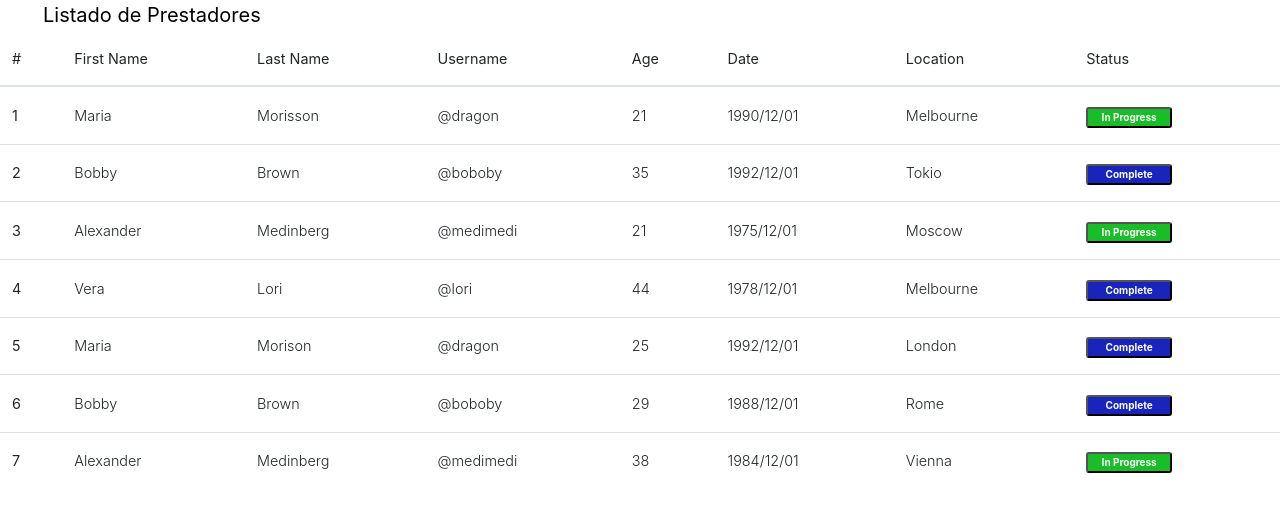
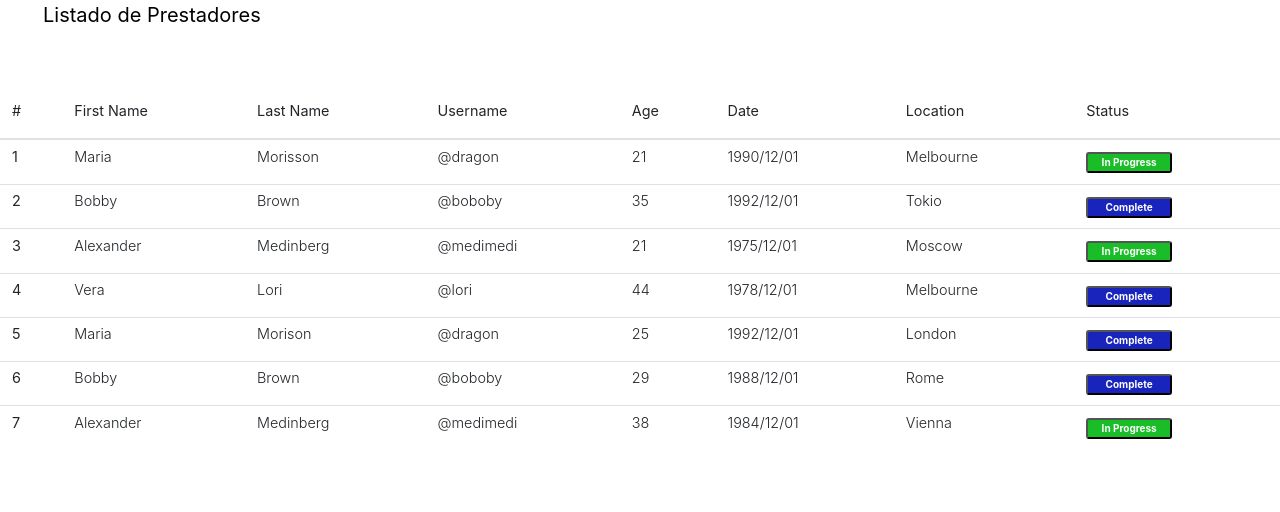
Before and after one commit to Camilo9619/SISTSADOR, a React (Create React App) app: page /Tabla_Prestadores in a window 1280 px wide. Shown: the top 512 px of the page. Built offline with nearby package versions, Linux system fonts and the light colour scheme.

Commit message:
Modificacion Sidebar y Tabla

```diff
--- /dev/null
+++ b/src/components/BarraIzquierda.js
@@ -0,0 +1,58 @@
+import React from 'react';
+import '../css/BarraIzquierda.css';
+import {
+  CDBSidebar,
+  CDBSidebarContent,
+  CDBSidebarFooter,
+  CDBSidebarHeader,
+  CDBSidebarMenu,
+  CDBSidebarMenuItem,
+} from 'cdbreact';
+import { NavLink } from 'react-router-dom';
+import { BarChart } from 'react-bootstrap-icons';
+
+const BarraIzquierda = () => {
+  return (
+    <div className="barra-izq">
+      <div
+        style={{ display: 'flex', height: '100vh', overflow: 'scroll initial' }}
+      >
+        <CDBSidebar textColor="#000000" backgroundColor="#ffffff">
+          <CDBSidebarHeader prefix={<i className="fa fa-bars fa-large"></i>}>
+            <a
+              href="/"
+              className="text-decoration-none"
+              style={{ color: 'inherit' }}
+            >
+            </a>
+          </CDBSidebarHeader>
+
+          <CDBSidebarContent className="sidebar-content">
+            <CDBSidebarMenu>
+              <div className="dashboard">
+                <NavLink exact to="" activeClassName="activeClicked">
+                  <CDBSidebarMenuItem icon="columns">Dashboard
+                  </CDBSidebarMenuItem>
+                </NavLink>
+              </div>
+              <div className="prestadores">
+                <NavLink exact to="/Prestadores">
+                  <CDBSidebarMenuItem icon="table">Prestadores</CDBSidebarMenuItem>
+                </NavLink>
+              </div>
+              <NavLink
+                exact
+                to="/hero404"
+                target=""
+
+              >
+              </NavLink>
+            </CDBSidebarMenu>
+          </CDBSidebarContent>
+        </CDBSidebar>
+      </div>
+    </div>
+  );
+};
+
+export default BarraIzquierda;
--- a/src/components/Sidebar.js
+++ /dev/null
@@ -1,51 +0,0 @@
-import React from 'react';
-import {
-  CDBSidebar,
-  CDBSidebarContent,
-  CDBSidebarFooter,
-  CDBSidebarHeader,
-  CDBSidebarMenu,
-  CDBSidebarMenuItem,
-} from 'cdbreact';
-import { NavLink } from 'react-router-dom';
-
-const Sidebar = () => {
-  return (
-    <div
-      style={{ display: 'flex', height: '100vh', overflow: 'scroll initial' }}
-    >
-      <CDBSidebar textColor="#000000" backgroundColor="#ffffff">
-        <CDBSidebarHeader prefix={<i className="fa fa-bars fa-large"></i>}>
-          <a
-            href="/"
-            className="text-decoration-none"
-            style={{ color: 'inherit' }}
-          >
-          </a>
-        </CDBSidebarHeader>
-
-        <CDBSidebarContent className="sidebar-content">
-          <CDBSidebarMenu>
-            <NavLink exact to="" activeClassName="activeClicked">
-              <CDBSidebarMenuItem icon="columns">Dashboard
-              </CDBSidebarMenuItem>
-            </NavLink>
-            <NavLink exact to="/Prestadores">
-              <CDBSidebarMenuItem icon="table">Prestadores</CDBSidebarMenuItem>
-            </NavLink>
-
-            <NavLink
-              exact
-              to="/hero404"
-              target=""
-
-            >
-            </NavLink>
-          </CDBSidebarMenu>
-        </CDBSidebarContent>
-      </CDBSidebar>
-    </div>
-  );
-};
-
-export default Sidebar;
--- a/src/components/Tabla_Prestadores.js
+++ b/src/components/Tabla_Prestadores.js
@@ -11,7 +11,7 @@ class Tabla_Prestadores extends Component {
                 <div>
                 <table class="table">
                         <thead>
-                            <tr>
+                            <tr className="fila">
                                 <th scope="col">#</th>
                                 <th scope="col">First Name</th>
                                 <th scope="col">Last Name</th>
@@ -24,7 +24,7 @@ class Tabla_Prestadores extends Component {
                         </thead>
                         <tbody>
                             <tr>
-                            <th scope="row">1</th>
+                                <th scope="row"className="fila">1</th>
                                 <td>Maria </td>
                                 <td>Morisson</td>
                                 <td>@dragon</td>
@@ -34,7 +34,7 @@ class Tabla_Prestadores extends Component {
                                 <td><button className="boton-progress">In Progress</button></td>
                             </tr>
                             <tr>
-                            <th scope="row">2</th>
+                                <th scope="row" className="fila">2</th>
                                 <td>Bobby</td>
                                 <td>Brown</td>
                                 <td>@boboby</td>
@@ -44,7 +44,7 @@ class Tabla_Prestadores extends Component {
                                 <td><button className="boton-complete">Complete</button></td>
                             </tr>
                             <tr>
-                            <th scope="row">3</th>
+                                <th scope="row"className="fila">3</th>
                                 <td>Alexander</td>
                                 <td>Medinberg</td>
                                 <td>@medimedi</td>
@@ -54,7 +54,7 @@ class Tabla_Prestadores extends Component {
                                 <td><button className="boton-progress">In Progress</button></td>
                             </tr>
                             <tr>
-                            <th scope="row">4</th>
+                                <th scope="row"className="fila">4</th>
                                 <td>Vera</td>
                                 <td>Lori</td>
                                 <td>@lori</td>
@@ -64,7 +64,7 @@ class Tabla_Prestadores extends Component {
                                 <td><button className="boton-complete">Complete</button></td>
                             </tr>
                             <tr>
-                            <th scope="row">5</th>
+                                <th scope="row"className="fila">5</th>
                                 <td>Maria</td>
                                 <td>Morison</td>
                                 <td>@dragon</td>
@@ -74,7 +74,7 @@ class Tabla_Prestadores extends Component {
                                 <td><button className="boton-complete">Complete</button></td>
                             </tr>
                             <tr>
-                            <th scope="row">6</th>
+                                <th scope="row"className="fila">6</th>
                                 <td>Bobby</td>
                                 <td>Brown</td>
                                 <td>@boboby</td>
@@ -83,8 +83,8 @@ class Tabla_Prestadores extends Component {
                                 <td>Rome</td>
                                 <td><button className="boton-complete">Complete</button></td>
                             </tr>
-                            <tr>
-                            <th scope="row">7</th>
+                            <tr >
+                                <th scope="row"className="fila">7</th>
                                 <td>Alexander</td>
                                 <td>Medinberg</td>
                                 <td>@medimedi</td>
@@ -100,5 +100,4 @@ class Tabla_Prestadores extends Component {
         );
     }
 }
-
 export default Tabla_Prestadores;
--- /dev/null
+++ b/src/css/BarraIzquierda.css
@@ -0,0 +1,14 @@
+.dashboard{
+    margin-top: -39px;
+}
+.prestadores{
+    margin-top: -19px;
+}
+.barra-izq{
+    margin-top: -96px;
+}
+.fa-bars:before {
+    content: "\f0c9";
+    position: relative;
+    top: 23px;
+}
--- a/src/css/Navbar.css
+++ b/src/css/Navbar.css
@@ -23,9 +23,9 @@
     width: 30px;
   }
   .logo{
-   width: 100px;
-   height: 40px;
-   margin-left: 25px;
+    width: 100px;
+    height: 40px;
+    margin-left: 182px;
   }
   .icono{
     width: 58px;
--- a/src/css/Tabla_Prestadores.css
+++ b/src/css/Tabla_Prestadores.css
@@ -3,6 +3,7 @@
     font-size: 20px;
     color: #000000;
     margin-left: 43px;
+    margin-bottom: 66px;
 }
 .boton-progress{
     background-color: #19bd27;
@@ -11,6 +12,10 @@
     font-weight: bold;
     font-size: 10px;
     width: 86px;
+    margin-bottom: 1px;
+    text-align: center;
+    position: relative;
+    bottom: -6px;
 }
 .boton-progress:hover{
     background-color: #4a8a4f;
@@ -23,6 +28,8 @@
     font-weight: bold;
     font-size: 10px;
     width: 86px;
+    position: relative;
+    bottom: -6px;
 }
 .boton-complete:hover{
     background-color: #434aa7;
@@ -40,3 +47,8 @@
     width: 1349px;
     height: 64px;
 }
+table.table th, table.table td {
+    padding-top: 4px;
+    position: relative;
+    vertical-align: bottom;
+}
--- a/src/pages/Home.js
+++ b/src/pages/Home.js
@@ -1,8 +1,8 @@
 import React, { Component } from 'react';
 import NavBar from '../components/NavBar';
-import Sidebar from '../components/Sidebar';
 import Tabla_Prestadores from '../components/Tabla_Prestadores';
 import '../css/home.css';
+import BarraIzquierda from '../components/BarraIzquierda';
 class Home extends Component {
     render() {
         return (
@@ -13,14 +13,13 @@ class Home extends Component {
                     </div>
                     <div className="row">
                         <div className="col-3">
-                         <Sidebar></Sidebar>
+                         <BarraIzquierda></BarraIzquierda>
                         </div>
                         <div className="col-9">
                             <div classname="tabla">
                                 <div className="titulo-tabla">
-
+                                    <Tabla_Prestadores></Tabla_Prestadores>
                                 </div>
-
                             </div>
                         </div>
                     </div>
--- a/src/pages/Prestadores.js
+++ b/src/pages/Prestadores.js
@@ -1,10 +1,10 @@
 import React, { Component } from 'react';
 import Navbar from '../components/NavBar';
-import SIDEBAR from '../components/Sidebar';
+import BarraSuperior from '../components/BarraIzquierda';
 import Tabla_Prestadores from '../components/Tabla_Prestadores';
 import {BrowserRouter} from 'react-router-dom';
 import { BrowserRouter as Router, Route, Link, Switch } from 'react-router-dom';
-import Sidebar from '../components/Sidebar';
+import BarraIzquierda from '../components/BarraIzquierda';
 class Prestadores extends Component {
     render() {
         return (
@@ -14,7 +14,7 @@ class Prestadores extends Component {
                        <Navbar/>
                     </div>
                     <div class="sidebar">
-                        <Sidebar/>
+                       <BarraIzquierda></BarraIzquierda>
                     </div>
                     <div className="tabla">
                        <Tabla_Prestadores/>
```
Lines whose indentation alone changed are shown as unchanged.
